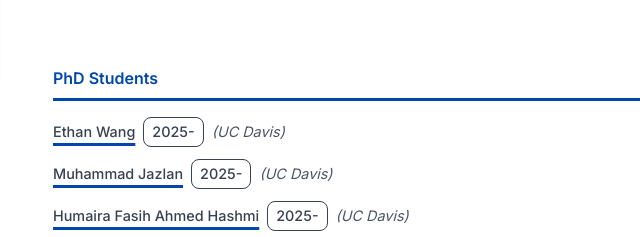
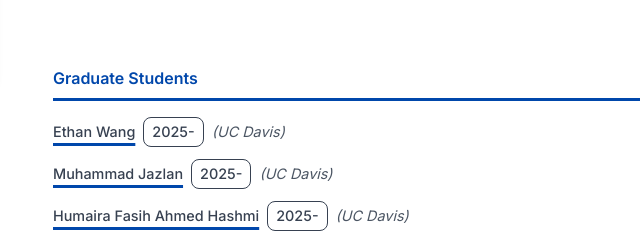
Before and after one commit to Yash-Vekaria/yashvekaria.com, a plain HTML site: page students.html in a window 1280 px wide. Shown: the part 178-415 px from the top of the page, 322-962 px from the left. Drawn offline with Linux system fonts and the light colour scheme.

Commit message:
Rename PhD Students heading to Graduate Students.

```diff
--- a/students.html
+++ b/students.html
@@ -110,7 +110,7 @@
 
 
             <section class="students-section">
-                <h2 class="bibliography first-heading">PhD Students</h2>
+                <h2 class="bibliography first-heading">Graduate Students</h2>
 
                 <div class="students-container">
                     <div class="student-line">
```
